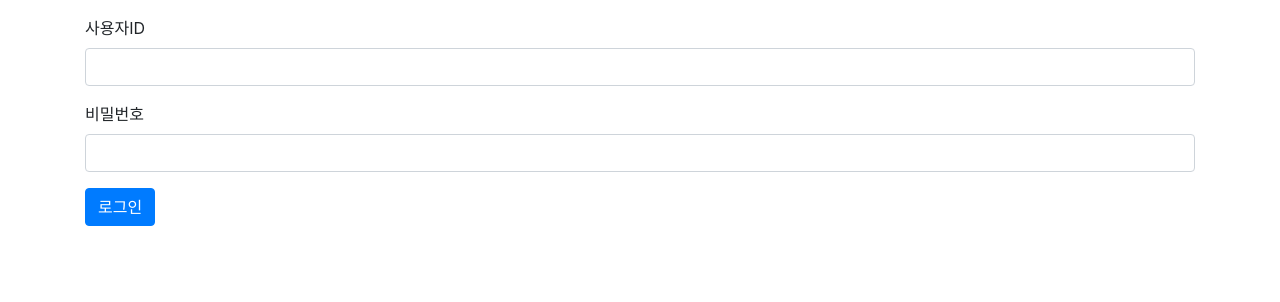
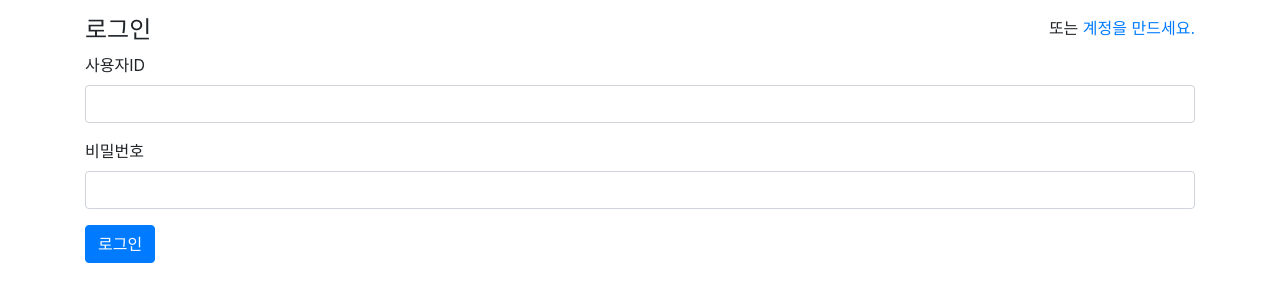
Before and after one commit to Kjw19/pybo, a Django app: template templates/common/login.html in a window 1280 px wide. Shown: the part 57-359 px from the top of the page. Run offline with Django 3.2, Linux system fonts and the light colour scheme; the template is opened without the code that fills it, so the values that code supplies are empty.

Commit message:
과제 제출 최종본

```diff
--- a/config/settings.py
+++ b/config/settings.py
@@ -13,7 +13,7 @@ SECRET_KEY = '0onzb*$6q3wojmzaaqw9iu4lvo^p!7j9_kg$3jz(d!1l*158xj'
 # SECURITY WARNING: don't run with debug turned on in production!
 DEBUG = True
 
-ALLOWED_HOSTS = ['3.39.146.231']
+ALLOWED_HOSTS = []
 
 
 # Application definition
--- a/templates/common/login.html
+++ b/templates/common/login.html
@@ -1,16 +1,26 @@
 {% extends "base.html" %}
 {% block content %}
 <div class="container my-3">
-    <form method="post" action="{% url 'common:login' %}">
+    <div class="row">
+        <div class="col-4">
+            <h4>로그인</h4>
+        </div>
+        <div class="col-8 text-right">
+            <span>
+                또는 <a href="{% url 'common:signup' %}">계정을 만드세요.</a>
+            </span>
+        </div>
+    </div>
+    <form method="post" class="post-form" action="{% url 'common:login' %}">
         {% csrf_token %}
         <input type="hidden" name="next" value="{{ next }}">
         {% include "form_errors.html" %}
-        <div class="mb-3">
+        <div class="form-group">
             <label for="username">사용자ID</label>
             <input type="text" class="form-control" name="username" id="username"
                    value="{{ form.username.value|default_if_none:'' }}">
         </div>
-        <div class="mb-3">
+        <div class="form-group">
             <label for="password">비밀번호</label>
             <input type="password" class="form-control" name="password" id="password"
                    value="{{ form.password.value|default_if_none:'' }}">
--- a/templates/form_errors.html
+++ b/templates/form_errors.html
@@ -1,20 +1,16 @@
 <!-- 필드 오류와 넌필드 오류를 출력한다. -->
 {% if form.errors %}
-<div class="alert alert-danger">
     {% for field in form %}
-    <!-- 필드 오류 -->
-    {% if field.errors %}
-    <div>
-        <strong>{{ field.label }}</strong>
-        {{ field.errors }}
-    </div>
-    {% endif %}
+        {% for error in field.errors %}
+            <div class="alert alert-danger">
+                <strong>{{ field.label }}</strong>
+                {{ error }}
+            </div>
+        {% endfor %}
     {% endfor %}
-    <!-- 넌필드 오류 -->
     {% for error in form.non_field_errors %}
-    <div>
-        <strong>{{ error }}</strong>
-    </div>
+        <div class="alert alert-danger">
+            <strong>{{ error }}</strong>
+        </div>
     {% endfor %}
-</div>
 {% endif %}
```
Also changed, not shown: templates/common/signup.html (+8 -0 lines), templates/pybo/question_list.html (+9 -4 lines), db.sqlite3.
